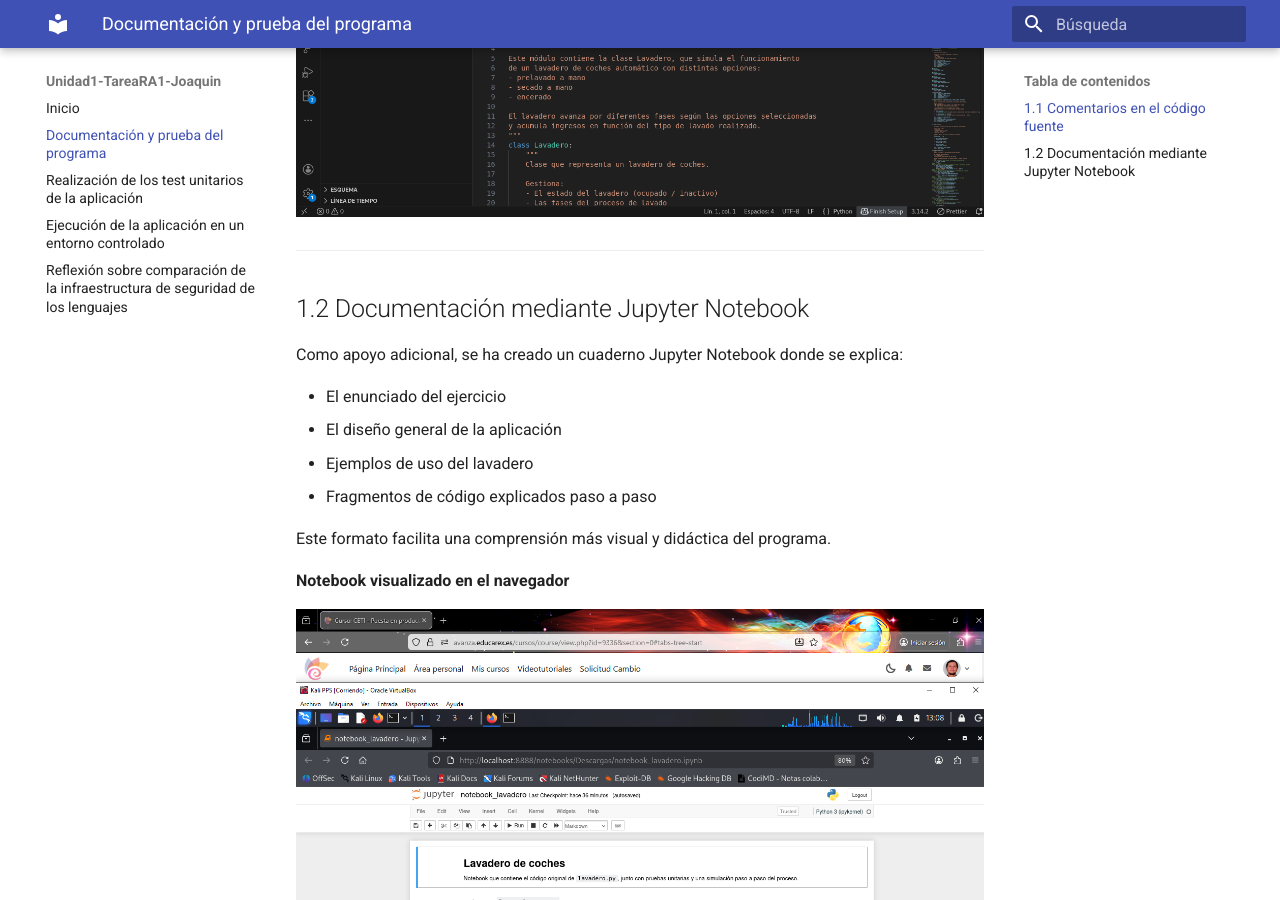
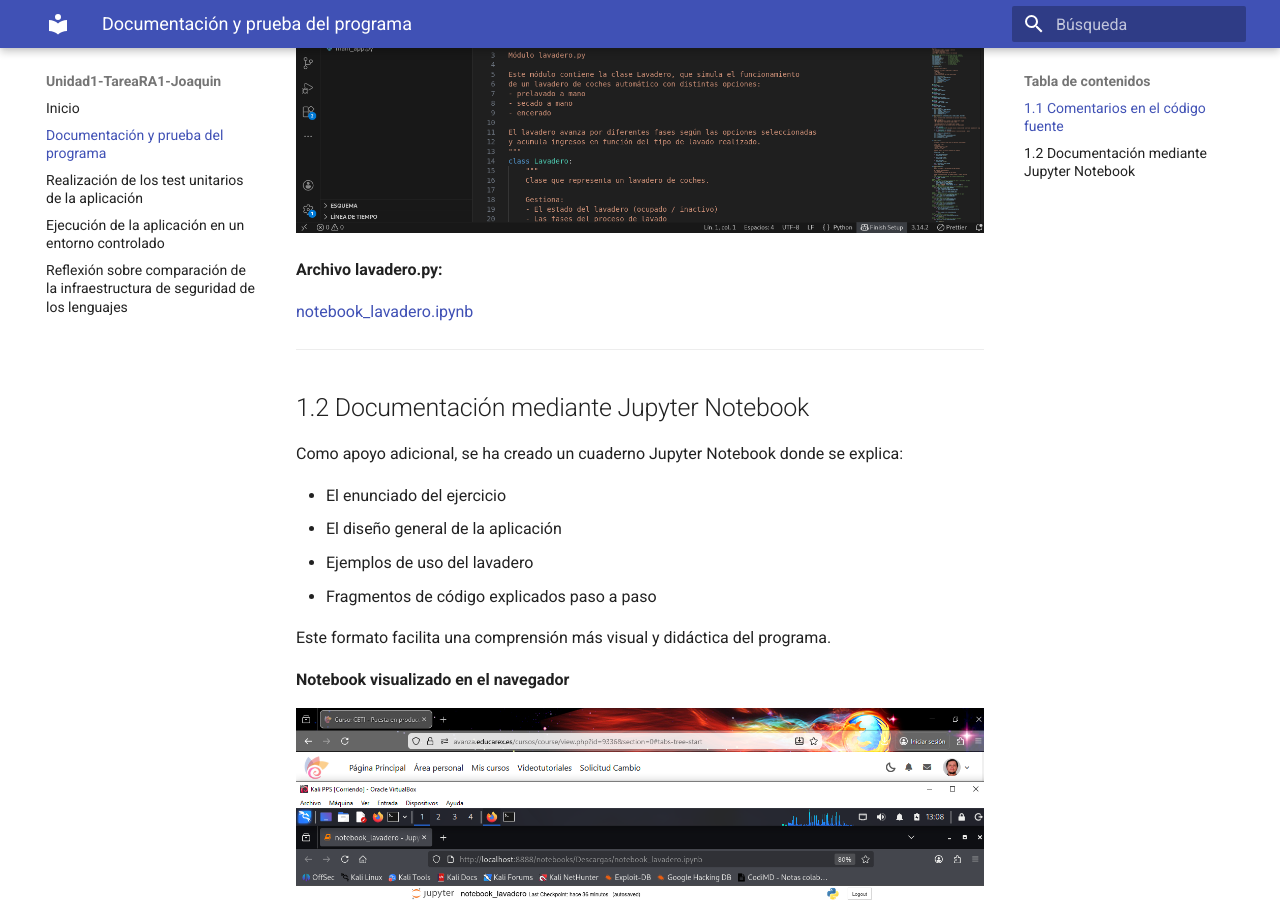
Before and after one commit to JBLeopard/Unidad1-TareaRA1-Joaquin, an MkDocs documentation site: the page built from docs/documentacion.md, in a window 1280 px wide and 900 px high, scrolled down 926 px. Built offline with MkDocs 1.6.1 and Material for MkDocs 9.7.7, drawn with Linux system fonts in a browser that asks for light colours.

Commit message:
Update documentacion.md

```diff
--- a/docs/documentacion.md
+++ b/docs/documentacion.md
@@ -19,7 +19,12 @@ Se han añadido comentarios detallados en el archivo `lavadero.py` para explicar
 Estos comentarios permiten comprender el funcionamiento interno del programa sin necesidad de ejecutar el código.
 
 **Código comentado en Visual Studio Code**
+
 ![Comentarios en lavadero.py](./imagenes/comentarios.png)
+
+**Archivo lavadero.py:**
+
+[notebook_lavadero.ipynb](./src/lavadero.py)
 
 ---
 
```
